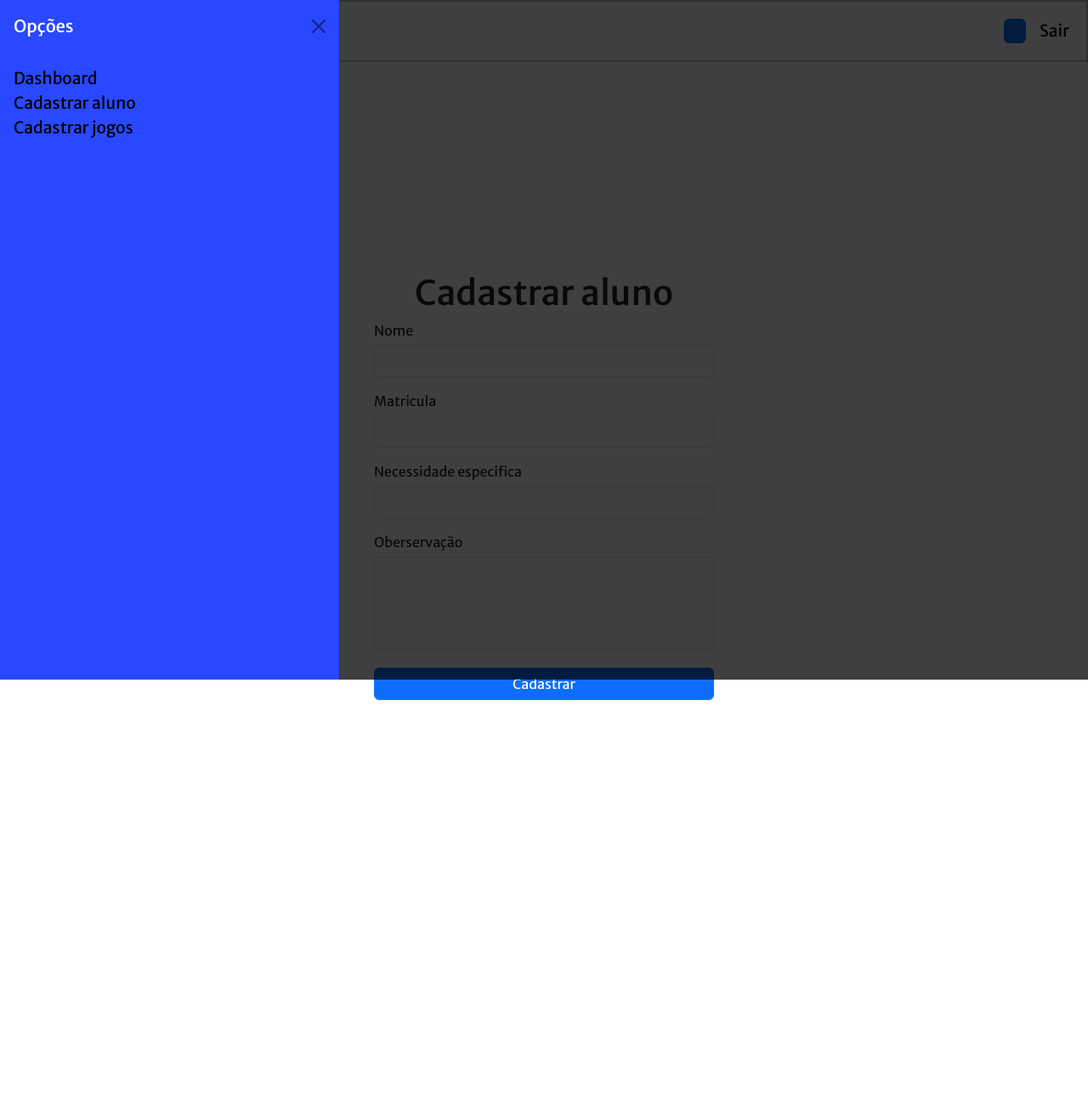
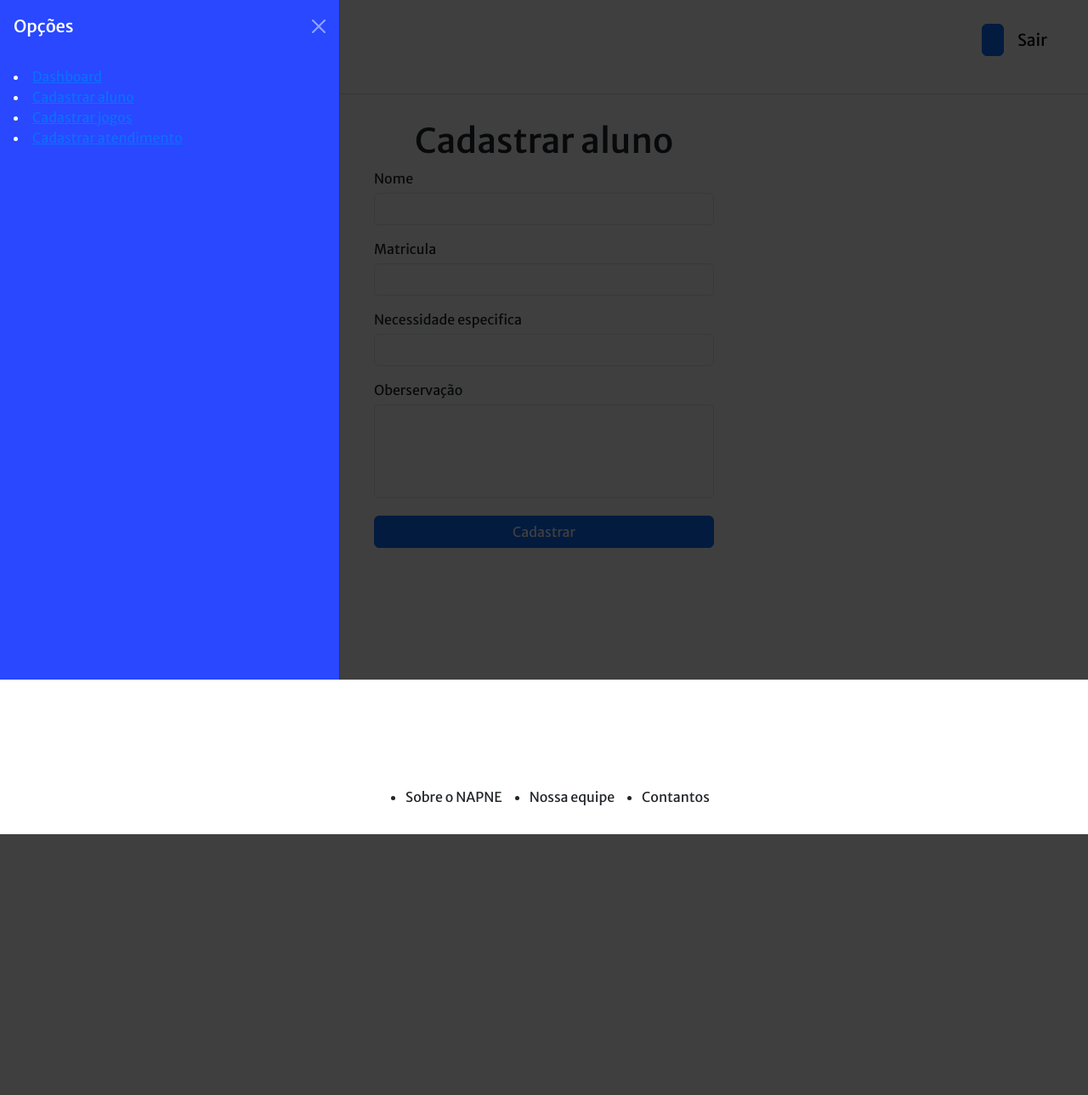
Before and after one commit to Rohnin08/Jogos_NAPNE, a Flask app: page /cadastroAluno in a window 1280 px wide, after a click that opens the changed part. Shown: the whole page at 85% size. After the commit the page ends 982 px from the top, so only its background shows below. Run offline with Flask 3, Linux system fonts and the light colour scheme; the visitor is signed in with stand-in values (Sample User, id 1); some libraries are stand-ins or nearby versions.

Commit message:
Cadastro de atendimentos e mudanças visuais

```diff
--- a/app.py
+++ b/app.py
@@ -1,7 +1,7 @@
 from flask import Flask, render_template, request, session, url_for, redirect, flash #Importação do flask e funções dele.
-from flask_sqlalchemy import SQLAlchemy #Importação do SQLAlchemy
-from models import Funcionario, Categoria, Aluno, db, Jogo #Importação das tabelas de models
+from models import Funcionario, Categoria, Aluno, db, Jogo, Atendimento #Importação das tabelas de models
 from werkzeug.security import generate_password_hash, check_password_hash #Importar o hash
+from datetime import date
 
 app = Flask(__name__) #Definição dessa pagina como o app da aplicação
 app.secret_key = 'sua_chave_secreta_aqui'  #Secret key generica
@@ -181,7 +181,52 @@ def cadastro_jogos():
 
     return render_template('cadastroJogos.html', categorias=categorias)
 
+#Cadastro de atendimentos
+@app.route('/cadastroAtendimento', methods=['GET', 'POST'])
+def cadastro_atendimento():
+    if 'usuario_id' not in session:
+        flash('Você precisa estar logado para cadastrar um atendimento.', 'warning')
+        return redirect(url_for('login'))
 
+    alunos = Aluno.query.all()
+    jogos = Jogo.query.all()
+
+    if request.method == 'POST':
+        aluno_ids = request.form.getlist('alunos')
+        jogo_ids = request.form.getlist('jogos')
+        progresso = request.form.get('progresso')
+
+        if not aluno_ids or not jogo_ids:
+            flash("Selecione pelo menos um aluno e um jogo.", "danger")
+            return redirect(url_for('cadastro_atendimento'))
+
+        novo_atendimento = Atendimento(
+            progresso_aluno=progresso,
+            data_atendimento=date.today(),
+            id_funcionario=session['usuario_id']
+        )
+
+        for aluno_id in aluno_ids:
+            aluno = Aluno.query.get(aluno_id)
+            if aluno:
+                novo_atendimento.alunos.append(aluno)
+
+        for jogo_id in jogo_ids:
+            jogo = Jogo.query.get(jogo_id)
+            if jogo:
+                novo_atendimento.jogos.append(jogo)
+
+        try:
+            db.session.add(novo_atendimento)
+            db.session.commit()
+            flash("Atendimento cadastrado com sucesso!", "success")
+            return redirect(url_for('dashboard'))
+        except Exception as e:
+            db.session.rollback()
+            print(e)  # <-- Aqui imprime o erro no console
+            raise      # <-- Aqui relança o erro para não silenciar
+
+    return render_template('cadastroAtendimento.html', alunos=alunos, jogos=jogos)
 
 if __name__ == '__main__':
     app.run(debug=True)
--- a/static/css/style.css
+++ b/static/css/style.css
@@ -29,9 +29,11 @@
     display: flex;
     align-items: center;
     justify-content: center;
-    background: linear-gradient(90deg, #396afc 0%, #2948ff 100%);
+    background-image: url("/static/imgs/Gemini_Generated_Image_emclcuemclcuemcl\ \(1\).png");
+    background-size: cover;
     padding: 20px;
 }
+
 
 .aside-log img {
     max-width: 100%;
@@ -69,8 +71,13 @@
     gap: 5px;
 }
 
-.logo img {
-    max-width: 300px;
+.logo {
+    display: flex;
+    justify-content:flex-start;
+}
+
+.logo img{
+    max-width: 140px;
 }
 
 .idx-nav .logo img {
@@ -100,7 +107,6 @@
     justify-content: flex-end;
     padding: 20px;
     margin-right: 20px;
-    border: 2px solid rgb(190, 190, 190);
 }
 
 
@@ -136,12 +142,21 @@
     flex-direction: column;
     justify-content: center;
     align-items: center;
-    padding: 200px;
+
 }
 
-.idx-main img{
-    max-width: 800px;
+.idx-idx-main {
+    display: flex;
+    width: 100vw;
+    height: 100vh;
+    flex-direction: column;
+    justify-content: center;
+    align-items: center;
+    background-image: url('/static/imgs/Inserir\ um\ pouquinho\ de\ texto.png');
+    background-size: cover;
+
 }
+
 .log-txt {
     display: flex;
     flex-direction: column;
@@ -160,6 +175,22 @@
     padding: 1rem;
 }
 
+.idx-footer {
+    display: flex;
+    flex-direction: row;
+    justify-content: center;
+    padding: 1rem;
+    align-items: center;
+
+}
+
+.idx-footer-elm {
+    display: flex;
+    flex-direction: row;
+    justify-content: center;
+    gap: 2rem;
+    align-items: center;
+}
 @media (max-width: 768px) {
     .cad-log-container {
         flex-direction: column;
--- a/templates/base.html
+++ b/templates/base.html
@@ -2,24 +2,55 @@
 <!DOCTYPE html>
 <html lang="en">
 <head>
-    <meta charset="UTF-8">
-    <meta name="viewport" content="width=device-width, initial-scale=1.0">
+    <meta charset="UTF-8" />
+    <meta name="viewport" content="width=device-width, initial-scale=1" />
     <title>{% block title %}Jogos.NAPNE{% endblock %}</title>
 
-    <link rel="stylesheet" href="/static/css/style.css">
-    <link href="https://cdn.jsdelivr.net/npm/bootstrap@5.3.6/dist/css/bootstrap.min.css" rel="stylesheet">
-    <link href='https://cdn.boxicons.com/fonts/basic/boxicons.min.css' rel='stylesheet'>
+    <link rel="stylesheet" href="/static/css/style.css" />
+    <link href="https://cdn.jsdelivr.net/npm/bootstrap@5.3.6/dist/css/bootstrap.min.css" rel="stylesheet" />
+    <link href="https://cdn.boxicons.com/fonts/basic/boxicons.min.css" rel="stylesheet" />
 </head>
 <body>
     <div class="idx-container">
-        <!-- NAVBAR padrão para todas as páginas -->
-        <ul class="idx-nav-elmts">
-                <button class="btn btn-primary" type="button" data-bs-toggle="offcanvas" data-bs-target="#offcanvasWithBothOptions" aria-controls="offcanvasWithBothOptions"><i class='bxr  bxs-sidebar'  style='color:#ffffff'></i> </button>
 
+        <!-- NAVBAR -->
+        <nav class="idx-nav">
+           <div class="logo">
+                <img src="/static/imgs/Logo__1_-removebg-preview.png" alt="">
+            </div>
+
+            <ul class="idx-nav-elmts d-flex align-items-center gap-3">
+
+                {% if 'usuario_id' in session %}
+                    <!-- Botão para abrir offcanvas -->
+                    <li>
+                        <button class="btn btn-primary" type="button" data-bs-toggle="offcanvas" data-bs-target="#offcanvasWithBothOptions" aria-controls="offcanvasWithBothOptions">
+                            <i class='bx bxs-sidebar' style='color:#ffffff'></i>
+                        </button>
+                    </li>
+
+                    <!-- Link sair -->
+                    <li class="idx-elmt">
+                        <a href="{{ url_for('logout') }}">Sair</a>
+                    </li>
+                {% else %}
+                    <!-- Usuário não logado - mostrar login e cadastro -->
+                    <li class="idx-elmt">
+                        <a href="{{ url_for('login') }}">Entrar</a>
+                    </li>
+                    <li class="idx-elmt">
+                        <a href="{{ url_for('cadastro') }}">Cadastrar-se</a>
+                    </li>
+                {% endif %}
+
+            </ul>
+        </nav>
+
+        <!-- Offcanvas mantido do jeito que é -->
         <div class="offcanvas offcanvas-start" data-bs-scroll="true" tabindex="-1" id="offcanvasWithBothOptions" aria-labelledby="offcanvasWithBothOptionsLabel" style="background-color:  #2948ff; color: white;">
             <div class="offcanvas-header">
                 <h5 class="offcanvas-title" id="offcanvasWithBothOptionsLabel">Opções</h5>
-                    <button type="button" class="btn-close" data-bs-dismiss="offcanvas" aria-label="Close"></button>
+                <button type="button" class="btn-close btn-close-white" data-bs-dismiss="offcanvas" aria-label="Close"></button>
             </div>
             {% if 'usuario_id' in session %}
             <div class="offcanvas-body" style="color: white;">
@@ -27,40 +58,33 @@
                     <a href="{{ url_for('dashboard') }}">Dashboard</a>
                 </li>
                 <li class="idx-elmt">
-                        <a href="cadastroAluno">
-                            Cadastrar aluno
-                        </a>
-                    </li >
+                    <a href="{{ url_for('cadastro_aluno') }}">Cadastrar aluno</a>
+                </li>
                 <li class="idx-option">
-                        <a href="cadastroJogos">
-                            Cadastrar jogos
-                        </a>
+                    <a href="{{ url_for('cadastro_jogos') }}">Cadastrar jogos</a>
+                </li>
+                 <li class="idx-option">
+                    <a href="{{ url_for('cadastro_atendimento') }}">Cadastrar atendimento</a>
                 </li>
             </div>
+            {% endif %}
         </div>
-                <li class="idx-elmt">
-                    <a href="{{ url_for('logout') }}">Sair</a>
-                </li>
-            {% else %}
-                <li class="idx-elmt">
-                    <a href="{{ url_for('login') }}">Entrar</a>
-                </li>
-                <li class="idx-elmt">
-                    <a href="{{ url_for('cadastro') }}">Cadastrar-se</a>
-                </li>
-            {% endif %}
-        </ul>
 
-        </nav>
-
-        <!-- Área para conteúdo dinâmico -->
+        <!-- Conteúdo dinâmico da página -->
         <main class="idx-main">
             {% block content %}
-            <!-- Conteúdo de cada página vai aqui -->
             {% endblock %}
         </main>
     </div>
 
+    <footer class="idx-footer">
+        <ul class="idx-footer-elm">
+            <li>Sobre o NAPNE</li>
+            <li>Nossa equipe</li>
+            <li>Contantos</li>
+        </ul>
+    </footer>
+
     <script src="https://cdn.jsdelivr.net/npm/bootstrap@5.3.6/dist/js/bootstrap.bundle.min.js"></script>
 </body>
 </html>
--- a/templates/cadastro.html
+++ b/templates/cadastro.html
@@ -10,7 +10,7 @@
 <body>
     <div class="cad-log-container">
         <aside class="aside-log">
-            <img src="/static/imgs/Gemini_Generated_Image_kc0rc8kc0rc8kc0r.png" alt="Imagem decorativa">
+
         </aside>
         <main class="log-main">
             <div class="logo">
--- a/templates/index.html
+++ b/templates/index.html
@@ -4,9 +4,7 @@
 
 {% block content %}
     <!-- Conteúdo específico da página inicial -->
-    <div class="text-center">
-        <h1>Bem-vindo ao Jogos.NAPNE!</h1>
-        <p>Explore os jogos e atividades acessíveis.</p>
-        <img src="/static/imgs/wmremove-transformed.png" class="img-fluid mt-4" alt="Banner de boas-vindas">
+    <div class="idx-idx-main">
+
     </div>
 {% endblock %}
--- a/templates/login.html
+++ b/templates/login.html
@@ -10,7 +10,7 @@
 <body>
     <div class="cad-log-container">
         <aside class="aside-log">
-            <img src="/imgs/wmremove-transformed.png" alt="Imagem decorativa">
+
         </aside>
         <main class="log-main">
             <div class="logo">
```
Also changed, not shown: db/database.sql (+16 -12 lines), models.py (+41 -11 lines), templates/cadastroAtendimento.html (added, +112 -0 lines), db/database.db, static/imgs/Inserir um pouquinho de texto.png (added), 1 other file. Lines whose indentation alone changed are shown as unchanged.
